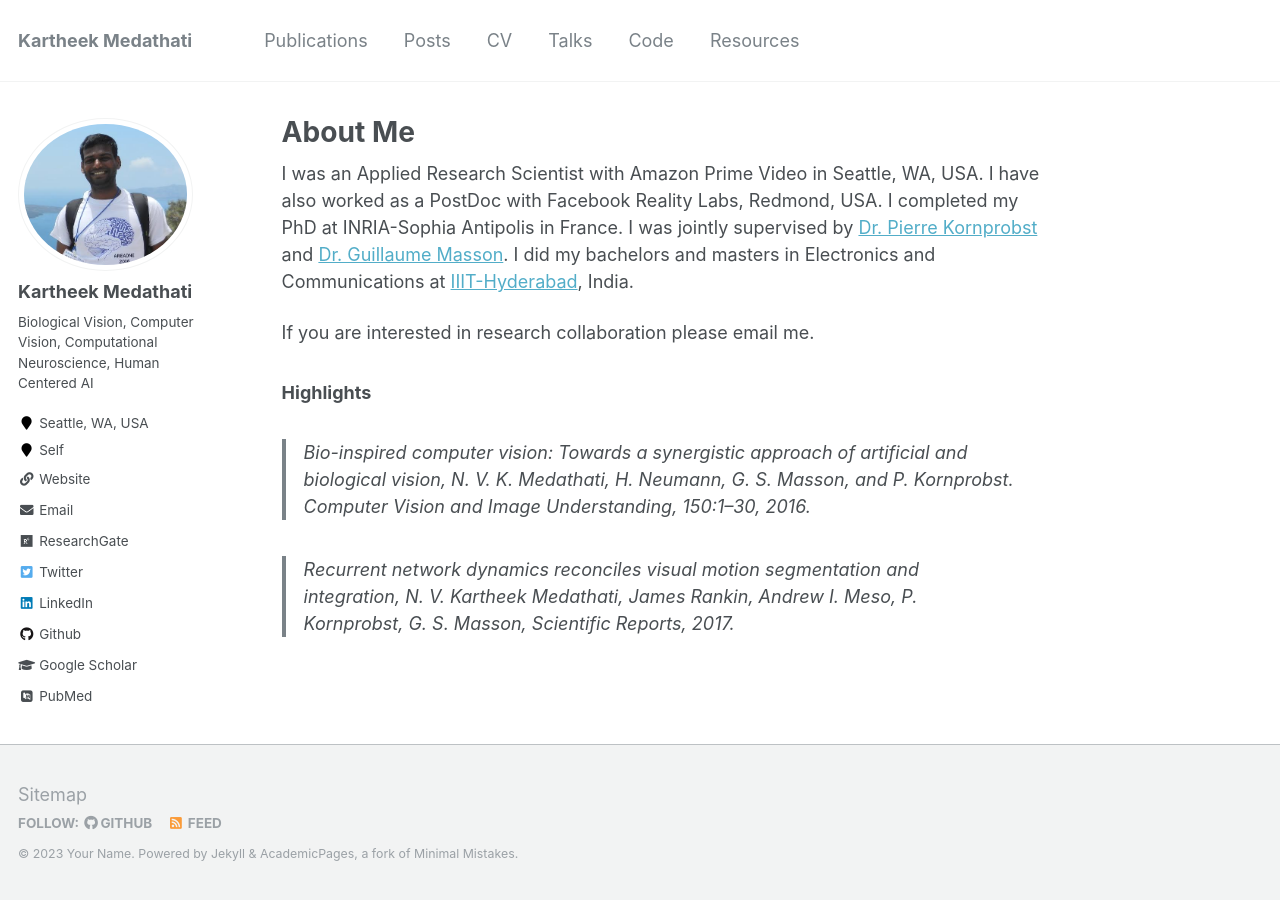
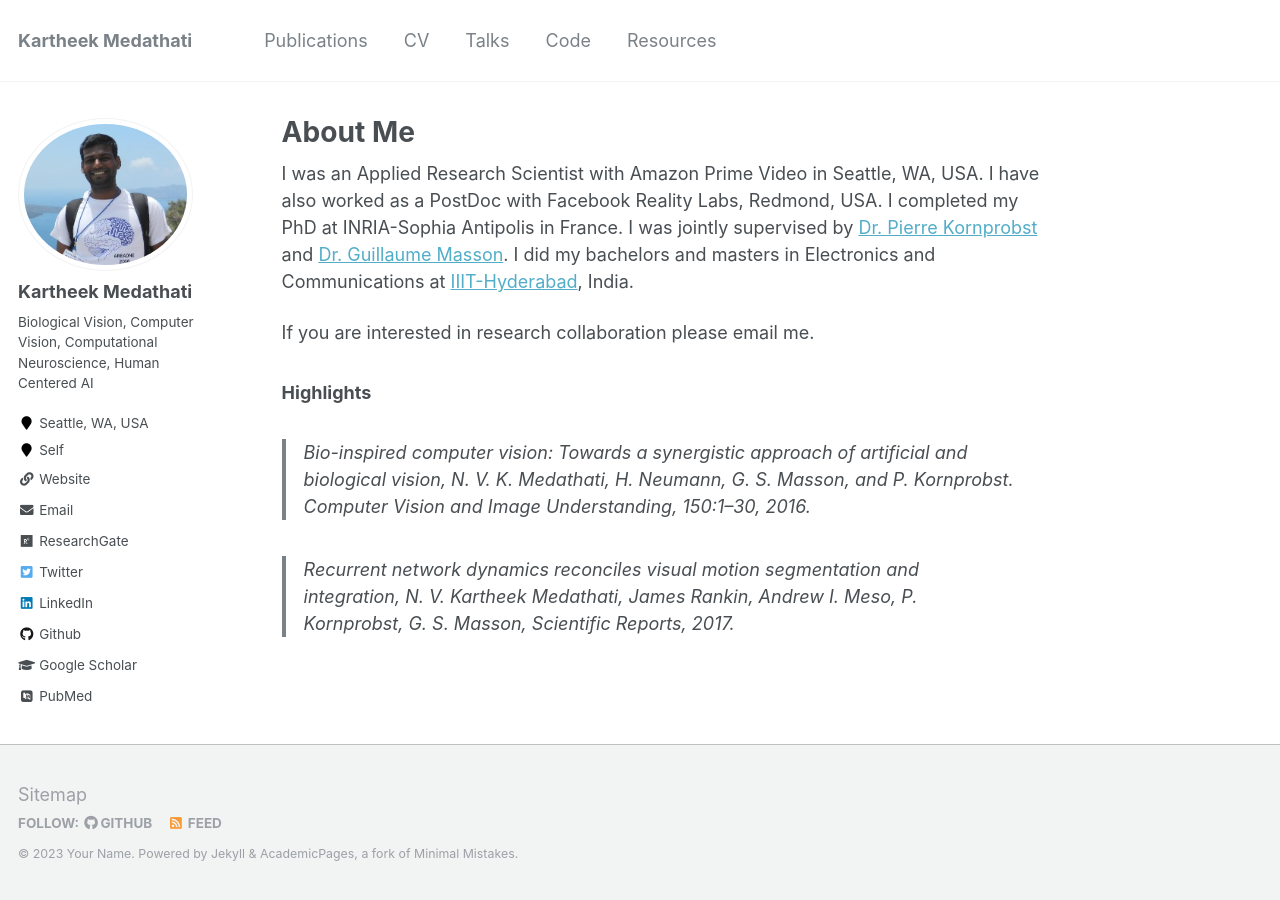
Before and after one commit to kartheekmedathati/kartheekmedathati.github.io, a Jekyll site: the page built from _pages/about.md, in a window 1280 px wide. Built offline with Jekyll 4.4.1, drawn with Linux system fonts in a browser that asks for light colours; some web fonts are replaced.

```diff
--- a/_data/navigation.yml
+++ b/_data/navigation.yml
@@ -2,9 +2,6 @@
 main:
   - title: "Publications"
     url: /publications/
-
-  - title: "Posts"
-    url: /year-archive/
 
   - title: "CV"
     url: /cv/
```
